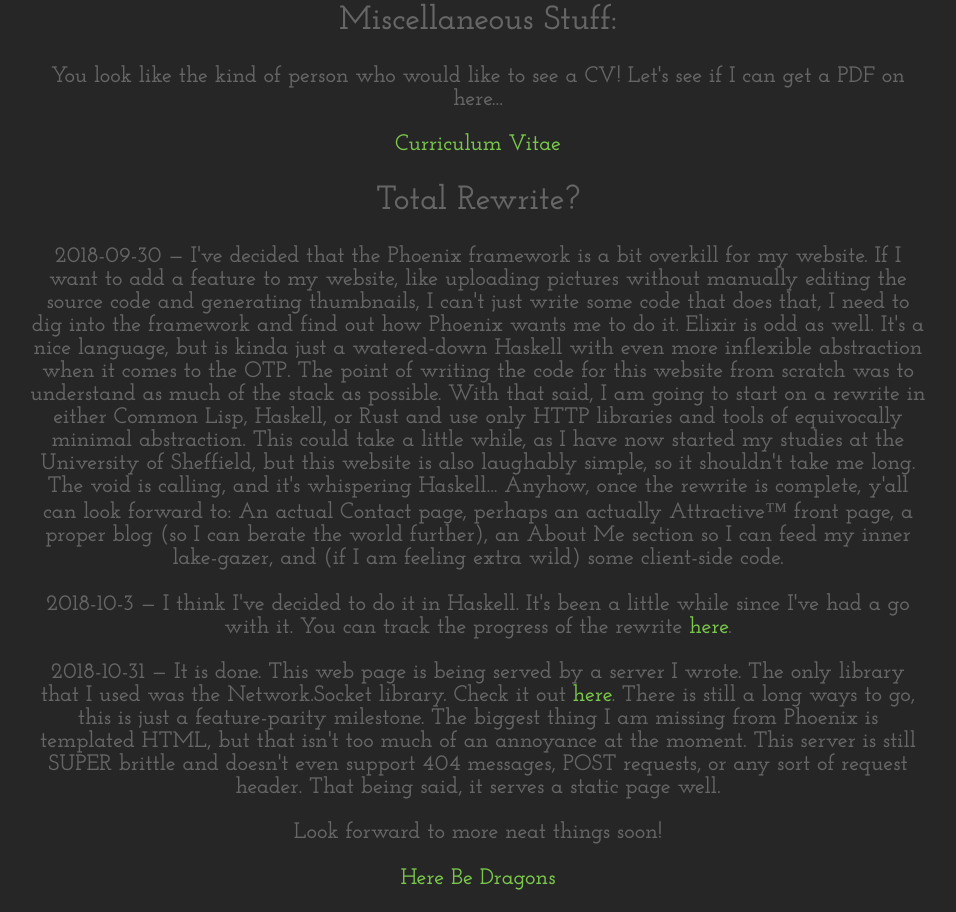
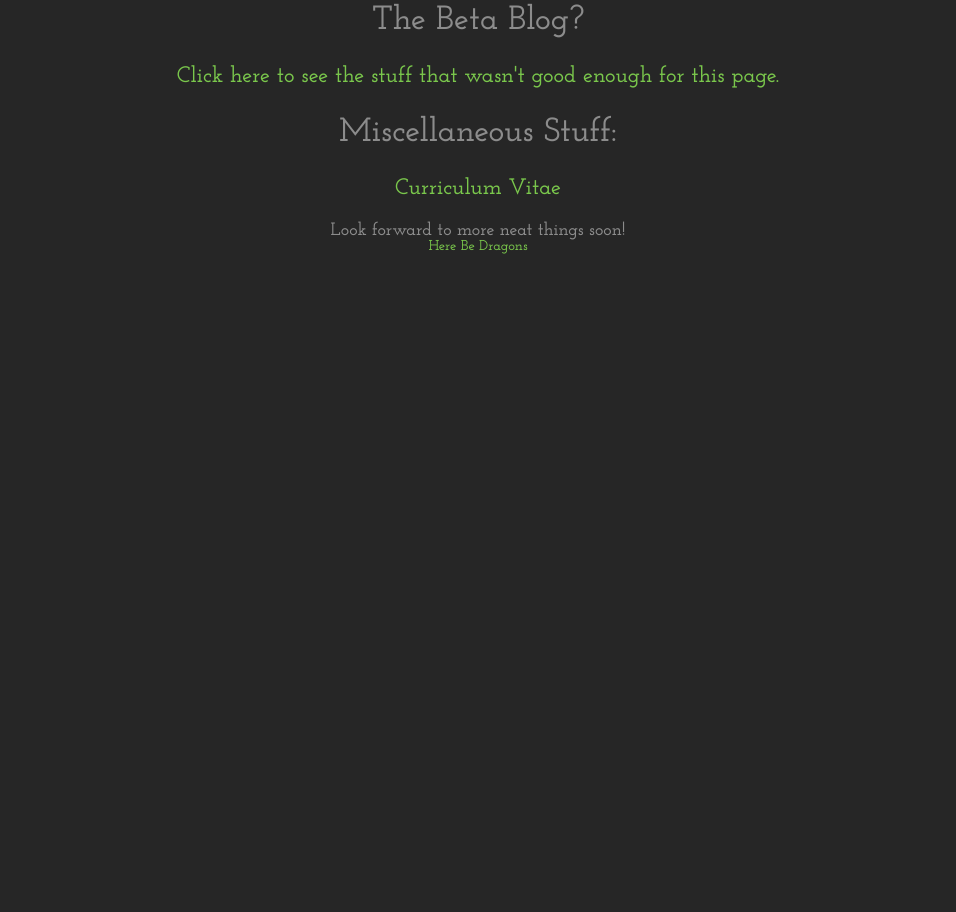
Before and after one commit to TheLostLambda/thelostlambda.xyz, a plain HTML site: page static/index.html in a window 1280 px wide. Shown: the part 880-1792 px from the top of the page, without its empty margins (162-1118 px from the left). After the commit the page ends 1142 px from the top, so only its background shows below. Drawn offline with Linux system fonts and the light colour scheme.

Commit message:
Here is some cleanup and reorg

```diff
--- a/static/css/app.css
+++ b/static/css/app.css
@@ -1,12 +1,11 @@
 @import url('https://fonts.googleapis.com/css?family=Josefin+Slab:600');
 
-/* This file is for your main application css. */
 body {
   font-family: 'Josefin Slab', serif;
   font-size: 1.4em;
   text-align: center;
   background-color: hsla(0, 0%, 15%, 1);
-  color: hsla(0, 0%, 40%, 1);
+  color: hsla(0, 0%, 55%, 1);
   margin-left: 15%;
   margin-right: 15%;
 }
@@ -14,6 +13,11 @@ body {
 header * {
   display: inline;
   vertical-align: middle;
+}
+
+footer * {
+  font-size: 0.8em;
+  margin: 0;
 }
 
 #logo {
--- a/static/index.html
+++ b/static/index.html
@@ -12,7 +12,7 @@
 
   <body>
     <header>
-      <a href="../"><img id="logo" src="/images/logo.png"></a>
+      <a href="/"><img id="logo" src="/images/logo.png"></a>
       <h1>TheLostLambda</h1>
     </header>
     <h1>The Landing Page of Brooks J Rady</h1>
@@ -39,45 +39,12 @@
     <h2>High School Capstone:</h2>
     <p><a href="capstone/">See this page for more details!</a></p>
 
+    <h2>The Beta Blog?</h2>
+    <p><a href="blog/">Click here to see the stuff that wasn't good enough for
+    this page.</a></p>
+
     <h2>Miscellaneous Stuff:</h2>
-    <p> You look like the kind of person who would like to see a CV! Let's see
-    if I can get a PDF on here...</p>
-
-    <p><a href="/documents/CV.pdf">Curriculum Vitae</a></p>
-
-    <h2>Total Rewrite?</h2>
-    <p>2018-09-30 — I've decided that the Phoenix framework is a bit overkill
-    for my website. If I want to add a feature to my website, like uploading
-    pictures without manually editing the source code and generating thumbnails,
-    I can't just write some code that does that, I need to dig into the
-    framework and find out how Phoenix wants me to do it. Elixir is odd as
-    well. It's a nice language, but is kinda just a watered-down Haskell with
-    even more inflexible abstraction when it comes to the OTP. The point of
-    writing the code for this website from scratch was to understand as much of
-    the stack as possible. With that said, I am going to start on a rewrite in
-    either Common Lisp, Haskell, or Rust and use only HTTP libraries and tools
-    of equivocally minimal abstraction. This could take a little while, as I
-    have now started my studies at the University of Sheffield, but this website
-    is also laughably simple, so it shouldn't take me long. The void is calling,
-    and it's whispering Haskell... Anyhow, once the rewrite is complete, y'all
-    can look forward to: An actual Contact page, perhaps an actually Attractive™
-    front page, a proper blog (so I can berate the world further), an About Me
-    section so I can feed my inner lake-gazer, and (if I am feeling extra wild)
-    some client-side code.</p>
-
-    <p>2018-10-3 — I think I've decided to do it in Haskell. It's been a little
-    while since I've had a go with it. You can track the progress of the
-    rewrite <a href="https://gitlab.com/TheLostLambda/thelostlambda.xyz/tree/rehask">
-    here</a>.</p>
-
-    <p>2018-10-31 — It is done. This web page is being served by a server I
-    wrote. The only library that I used was the Network.Socket library. Check it
-    out <a href="https://gitlab.com/TheLostLambda/thelostlambda.xyz/tree/rehask">
-    here</a>. There is still a long ways to go, this is just a feature-parity
-    milestone. The biggest thing I am missing from Phoenix is templated HTML,
-    but that isn't too much of an annoyance at the moment. This server is still
-    SUPER brittle and doesn't even support 404 messages, POST requests, or any
-    sort of request header. That being said, it serves a static page well.</p>
+    <p><a href="documents/CV.pdf">Curriculum Vitae</a></p>
 
     <footer>
       <p>Look forward to more neat things soon!</p>
```
Also changed, not shown: static/blog/index.html (added, +71 -0 lines), static/capstone/index.html (+29 -9 lines), static/photo/index.html (+8 -3 lines), static/images/logo.png.
